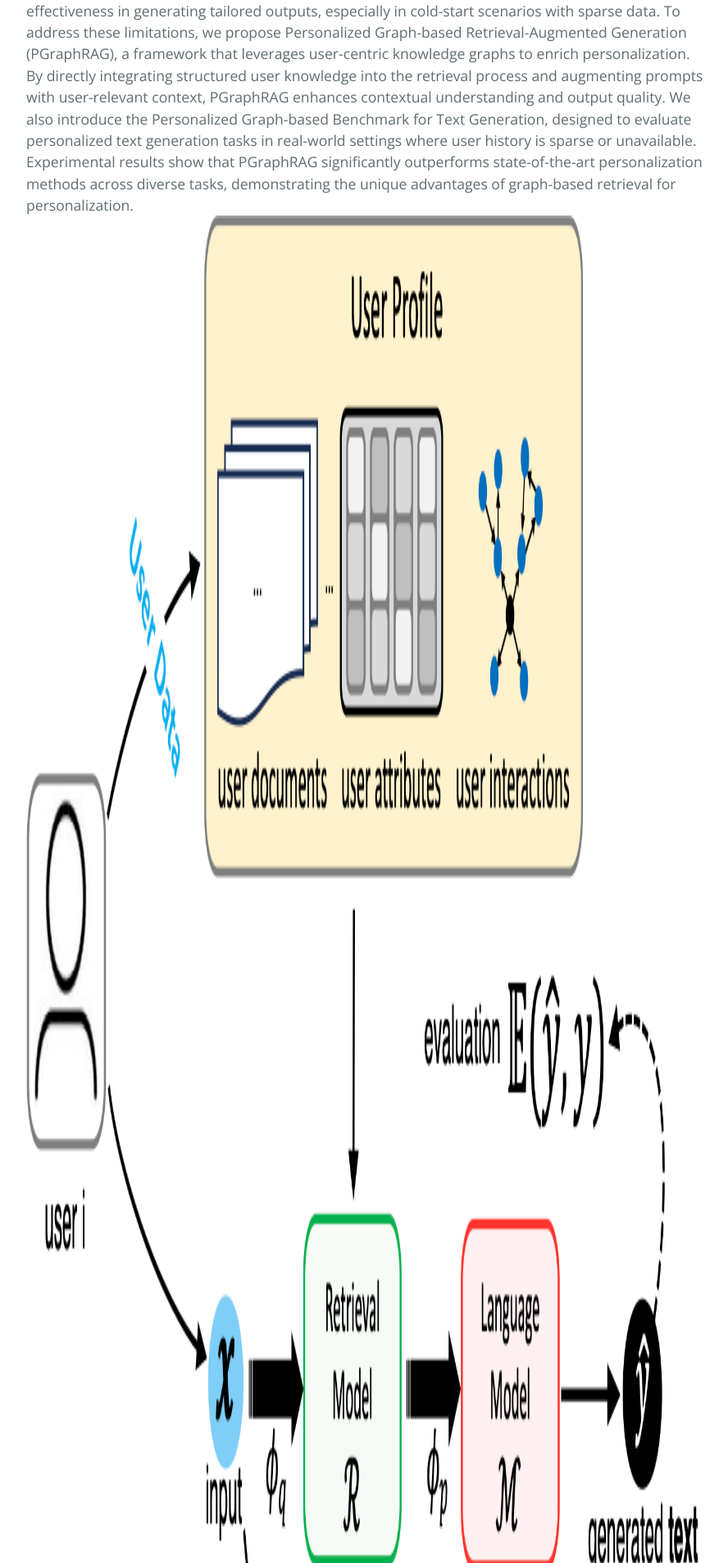
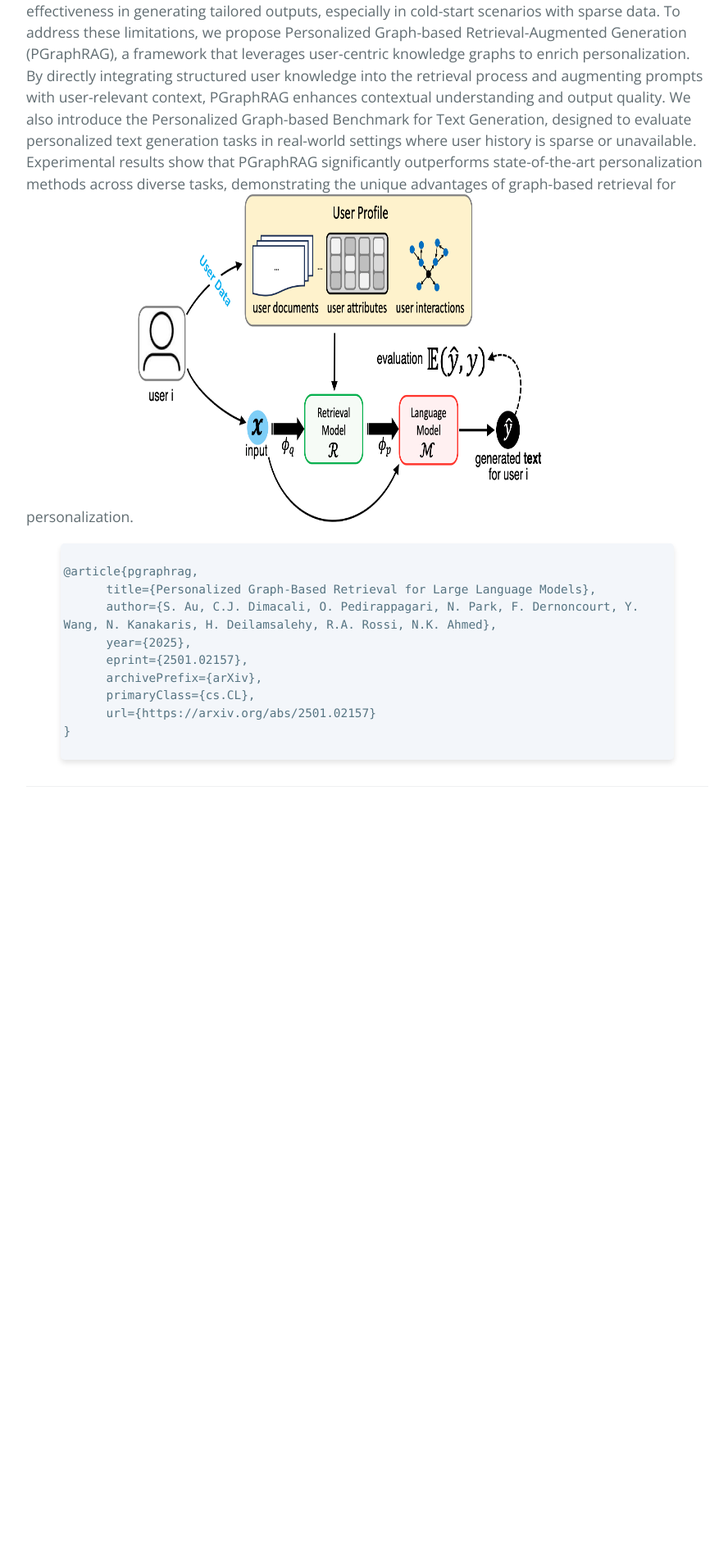
Before and after one commit to PGraphRAG-benchmark/PGraphRAG-benchmark.github.io, a Jekyll site: the page built from related-papers.html, in a window 1280 px wide. Shown: the part 547-2454 px from the top of the page at 82% size, without its empty margins (192-1080 px from the left). Built offline with Jekyll 4.4.1, drawn with Linux system fonts in a browser that asks for light colours; after the commit the page ends 1571 px from its top, so only the background shows below that.

Commit message:
Update related-papers.html

```diff
--- a/related-papers.html
+++ b/related-papers.html
@@ -9,7 +9,7 @@ permalink: papers
 
 As large language models (LLMs) evolve, their ability to deliver personalized and context-aware responses offers transformative potential for improving user experiences. Existing personalization approaches, however, often rely solely on user history to augment the prompt, limiting their effectiveness in generating tailored outputs, especially in cold-start scenarios with sparse data. To address these limitations, we propose Personalized Graph-based Retrieval-Augmented Generation (PGraphRAG), a framework that leverages user-centric knowledge graphs to enrich personalization. By directly integrating structured user knowledge into the retrieval process and augmenting prompts with user-relevant context, PGraphRAG enhances contextual understanding and output quality. We also introduce the Personalized Graph-based Benchmark for Text Generation, designed to evaluate personalized text generation tasks in real-world settings where user history is sparse or unavailable. Experimental results show that PGraphRAG significantly outperforms state-of-the-art personalization methods across diverse tasks, demonstrating the unique advantages of graph-based retrieval for personalization.
 
-<img src="pgraphrag-fig.png" alt="" width="1000" height="2000">
+<img src="pgraphrag-fig.png" alt="" width="500" height="400">
 
    <code>
 @article{pgraphrag,
```
